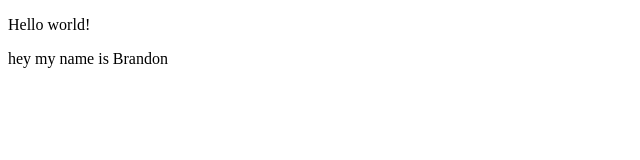
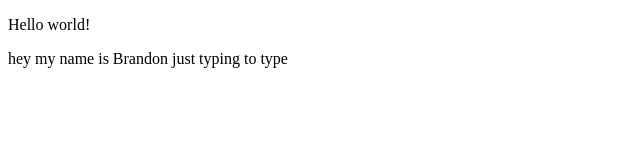
Before and after one commit to beeprezz/Sanbox, a plain HTML site: page index.html in a window 1280 px wide. Shown: the whole page, without its empty margins (0-640 px from the left). Drawn offline with Linux system fonts and the light colour scheme.

Commit message:
second commit

```diff
--- a/index.html
+++ b/index.html
@@ -9,5 +9,6 @@
 <body>
     <p>Hello world!</p>
     hey my name is Brandon
+    just typing to type
 </body>
 </html>
```
